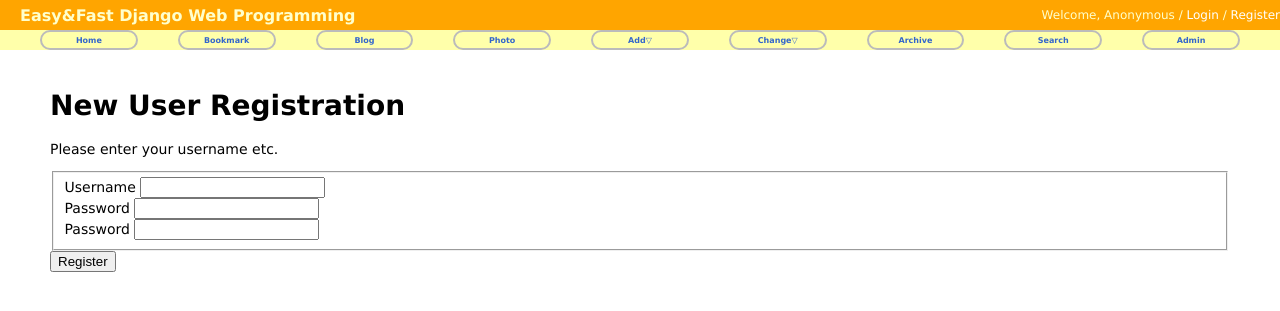
After one commit to bebeside77/django_study, a Django app: template templates/registration/register.html in a window 1280 px wide. The commit adds this page. Shown: the top 311 px of the page. Run offline with Django 3.2, Linux system fonts and the light colour scheme; the template is opened without the code that fills it, so the values that code supplies are empty, except form fields; form fields are guessed from the names that the template uses.

Commit message:
인증 기능 추가

```diff
--- a/mysite/settings.py
+++ b/mysite/settings.py
@@ -32,7 +32,7 @@ ALLOWED_HOSTS = []
 
 INSTALLED_APPS = [
     'django.contrib.admin',
-    'django.contrib.auth',
+    'django.contrib.auth', # 로그인 관련
     'django.contrib.contenttypes',
     'django.contrib.sessions',
     'django.contrib.messages',
@@ -132,3 +132,7 @@ STATICFILES_DIRS = [os.path.join(BASE_DIR, 'static')]
 
 MEDIA_URL = '/media/'
 MEDIA_ROOT = os.path.join(BASE_DIR, 'media')
+
+#LOGIN_URL = '/accounts/login/' # 로그인 필요 시 로그인 페이지로 리다이렉트 할 때 사용하는 URL
+#LOGOUT_URL = '/accounts/logout/'   # 로그아웃 시킬 때 사용하는 URL
+LOGIN_REDIRECT_URL = '/'    # 로그인 처리 성공 후 next 파라미터로 지정한 URL이 없는 경우, 이 URL로 리다이렉트 시킨다.
--- a/mysite/urls.py
+++ b/mysite/urls.py
@@ -19,9 +19,15 @@ from django.conf.urls.static import static
 from django.conf import settings
 
 from mysite.views import HomeView
+from mysite.views import UserCreateView, UserCreateDoneTV
+
 
 urlpatterns = [
     url(r'^admin/', admin.site.urls, name='index'),
+
+    url(r'^accounts/', include('django.contrib.auth.urls')),
+    url(r'^accounts/register/$', UserCreateView.as_view(), name='register'),
+    url(r'^accounts/register/done/$', UserCreateDoneTV.as_view(), name='register_done'),
 
     url(r'^$', HomeView.as_view(), name='home'),
     url(r'^bookmark/', include('bookmark.urls', namespace='bookmark')),
--- a/templates/base.html
+++ b/templates/base.html
@@ -13,10 +13,19 @@
 
     <div id="header">
         <h2 class="maintitle">Easy&amp;Fast Django Web Programming</h2>
-        <h4 class="welcome">Welcome, <a href="#">shkim</a> /
-            <a href="#">Change Password</a> /
-            <a href="#">Logout</a>
-        </h4>
+        {% if user.is_active %}
+            <h4 class="welcome">
+                Welcome, <strong>{% firstof user.get_short_name user.get_username %}</strong>
+                <a href="{% url 'password_change' %}">Change Password</a> /
+                <a href="{% url 'logout' %}">Logout</a>
+            </h4>
+        {% else %}
+            <h4 class="welcome">
+                Welcome, Anonymous /
+                <a href="{% url 'login' %}">Login</a> /
+                <a href="{% url 'register' %}">Register</a>
+            </h4>
+        {% endif %}
     </div>
 
     <div id="menu">
--- /dev/null
+++ b/templates/registration/register.html
@@ -0,0 +1,43 @@
+{% extends "base.html" %}
+
+{% block title %}register.html{% endblock %}
+
+{% load staticfiles %}
+{% block extrastyle %}{% static "css/forms.css" %}{% endblock %}
+
+{% block content %}
+
+<div id="content">
+    <h1>New User Registration</h1>
+
+    <form method="post" action=".">{% csrf_token %}
+        {% if form.errors %}
+        <p class="errornote">Wrong! Please correct the error(s) below.</p>
+        {% endif %}
+
+        <p>Please enter your username etc.</p>
+
+        <fieldset class="aligned">
+            <div class="form-row">
+                {{ form.username.label_tag }} {{ form.username }}
+            </div>
+
+            <div class="form-row">
+                {{ form.password1.label_tag }} {{ form.password1 }}
+            </div>
+
+            <div class="form-row">
+                {{ form.password2.label_tag }} {{ form.password2 }}
+            </div>
+        </fieldset>
+
+        <div class="submit-row">
+            <input type="submit" value="Register"/>
+        </div>
+
+        <script type="text/javascript">document.getElementById('id_username').focus();</script>
+    </form>
+
+</div>
+
+{% endblock %}
```
Also changed, not shown: mysite/views.py (+14 -0 lines), templates/registration/login.html (added, +39 -0 lines).
